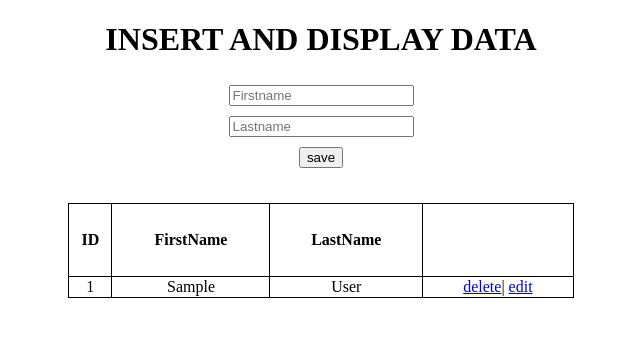
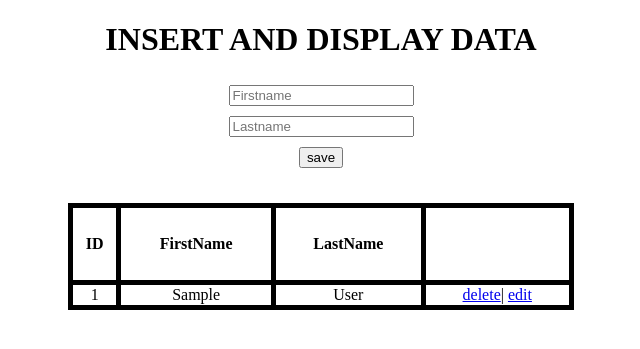
Before and after one commit to coshunie2002/crud-mj, a PHP site: page / in a window 1280 px wide. Shown: the top 349 px of the page, without its empty margins (319-959 px from the left). Run offline with PHP 8.4, Linux system fonts and the light colour scheme; tables that the repository leaves empty hold one stand-in row (values such as "Sample post").

Commit message:
first commit

```diff
--- a/index.php
+++ b/index.php
@@ -29,7 +29,7 @@ include 'conn.php';
 			margin: 5px;
 		}
 		table, td, th {
-		  border: 1px solid black;
+		  border: 5px solid black;
 		}
 		td{
 			text-align: center;
```
Also changed, not shown: README.md.
